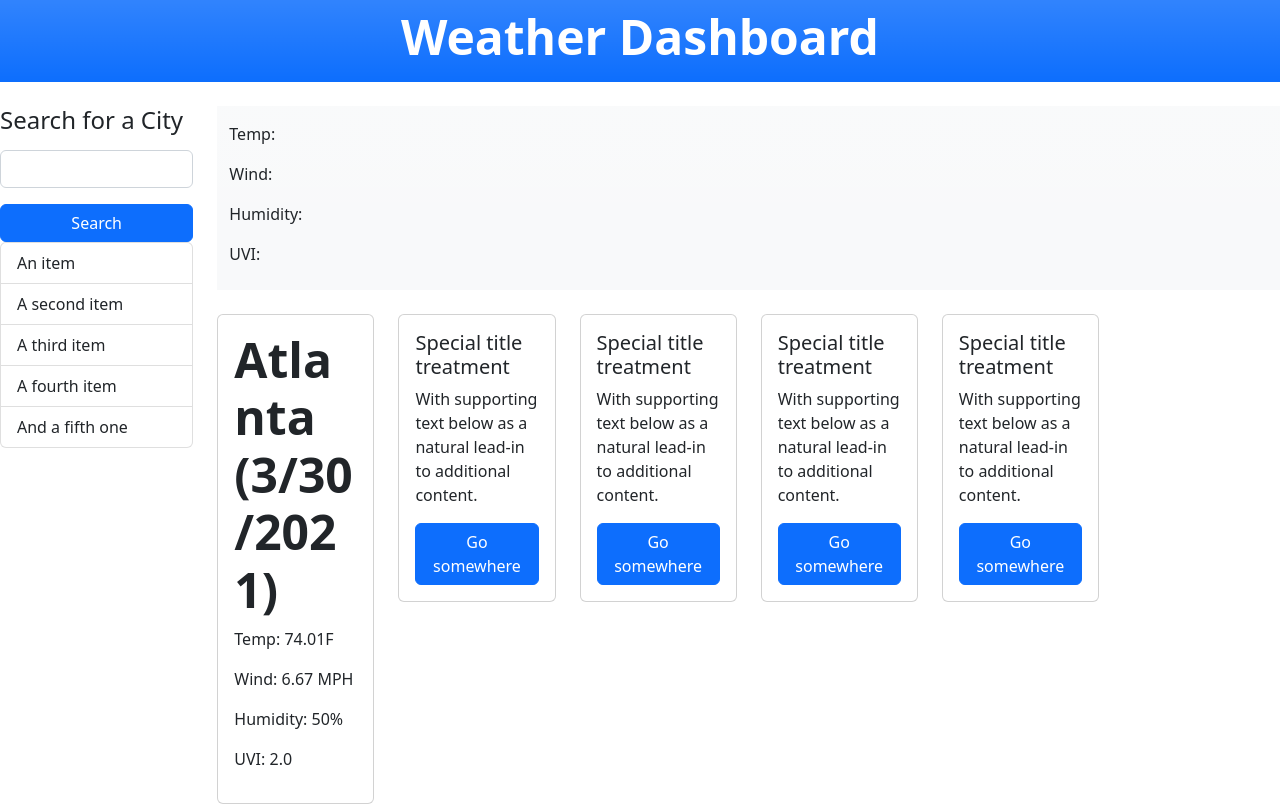
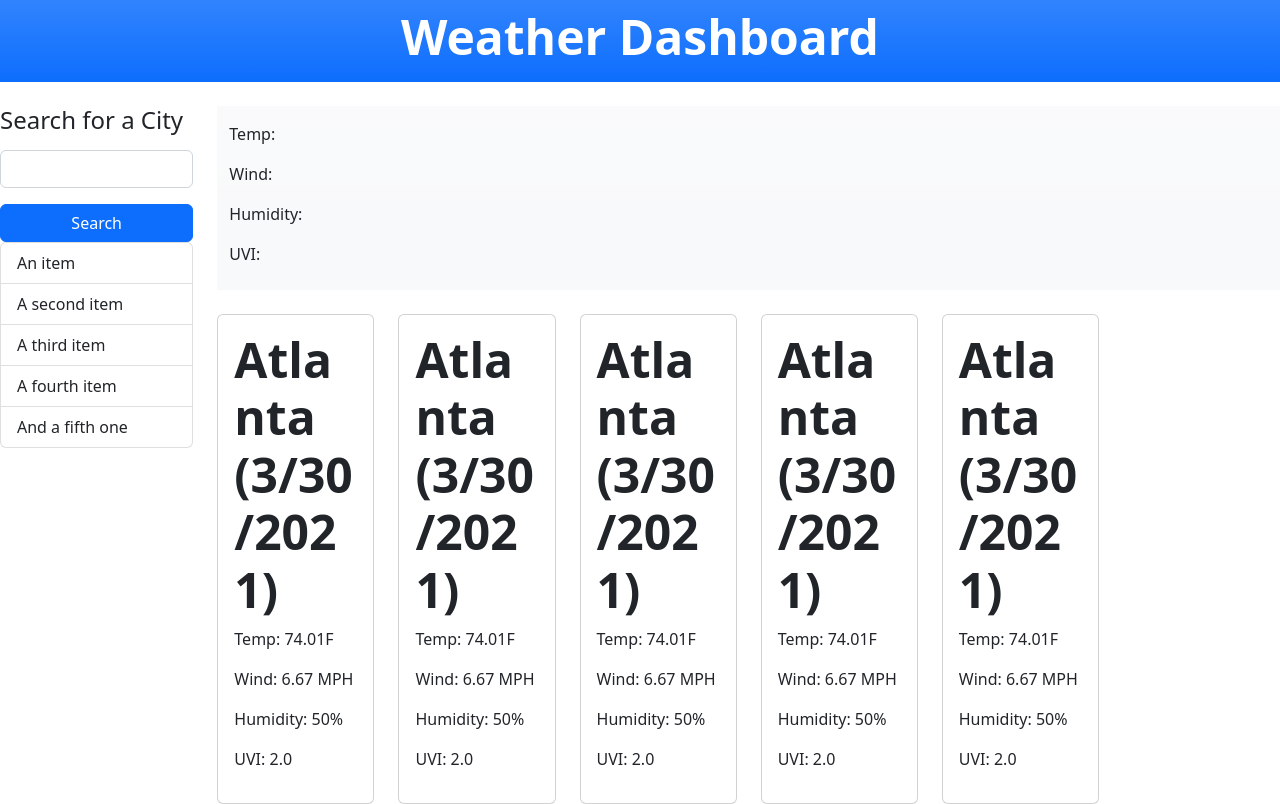
Before and after one commit to erin-maxson/current-five-day-weather-dashboard, a plain HTML site: page index.html in a window 1280 px wide. Drawn offline with nearby package versions, Linux system fonts and the light colour scheme.

Commit message:
updating 5 day weather cards and moving 5dayurl

```diff
--- a/index.html
+++ b/index.html
@@ -72,10 +72,12 @@
                 <div class="col-sm-2">
                     <div class="card">
                         <div class="card-body">
-                            <h5 class="card-title">Special title treatment</h5>
-                            <p class="card-text">With supporting text below as a natural lead-in to additional content.
-                            </p>
-                            <a href="#" class="btn btn-primary">Go somewhere</a>
+                            <h4 id="city-header-card-1" class="display-5 fw-bold">Atlanta (3/30/2021)</h4>
+                            <p>Temp: <span id="temp-1"> 74.01F</span> </p>
+                            <p>Wind: <span id="wind-1">6.67 MPH</span> </p>
+                            <p>Humidity: <span id="humidity-1"> 50%</span></p>
+                            <p>UVI: <span id="uvi-1"> 2.0</span> </p>
+
                         </div>
                     </div>
                 </div>
@@ -84,10 +86,12 @@
                 <div class="col-sm-2">
                     <div class="card">
                         <div class="card-body">
-                            <h5 class="card-title">Special title treatment</h5>
-                            <p class="card-text">With supporting text below as a natural lead-in to additional content.
-                            </p>
-                            <a href="#" class="btn btn-primary">Go somewhere</a>
+                            <h4 id="city-header-card-1" class="display-5 fw-bold">Atlanta (3/30/2021)</h4>
+                            <p>Temp: <span id="temp-1"> 74.01F</span> </p>
+                            <p>Wind: <span id="wind-1">6.67 MPH</span> </p>
+                            <p>Humidity: <span id="humidity-1"> 50%</span></p>
+                            <p>UVI: <span id="uvi-1"> 2.0</span> </p>
+
                         </div>
                     </div>
                 </div>
@@ -96,30 +100,33 @@
                 <div class="col-sm-2">
                     <div class="card">
                         <div class="card-body">
-                            <h5 class="card-title">Special title treatment</h5>
-                            <p class="card-text">With supporting text below as a natural lead-in to additional content.
-                            </p>
-                            <a href="#" class="btn btn-primary">Go somewhere</a>
+                            <h4 id="city-header-card-1" class="display-5 fw-bold">Atlanta (3/30/2021)</h4>
+                            <p>Temp: <span id="temp-1"> 74.01F</span> </p>
+                            <p>Wind: <span id="wind-1">6.67 MPH</span> </p>
+                            <p>Humidity: <span id="humidity-1"> 50%</span></p>
+                            <p>UVI: <span id="uvi-1"> 2.0</span> </p>
+
                         </div>
                     </div>
                 </div>
+
                 <div class="col-sm-2">
                     <div class="card">
                         <div class="card-body">
-                            <h5 class="card-title">Special title treatment</h5>
-                            <p class="card-text">With supporting text below as a natural lead-in to additional content.
-                            </p>
-                            <a href="#" class="btn btn-primary">Go somewhere</a>
+                            <h4 id="city-header-card-1" class="display-5 fw-bold">Atlanta (3/30/2021)</h4>
+                            <p>Temp: <span id="temp-1"> 74.01F</span> </p>
+                            <p>Wind: <span id="wind-1">6.67 MPH</span> </p>
+                            <p>Humidity: <span id="humidity-1"> 50%</span></p>
+                            <p>UVI: <span id="uvi-1"> 2.0</span> </p>
+
                         </div>
                     </div>
                 </div>
             </div>
-
-
         </div>
     </div>
 
-    <script src="https://cdnjs.cloudflare.com/ajax/libs/moment.js/2.29.3/moment.min.js"  ></script>
+    <script src="https://cdnjs.cloudflare.com/ajax/libs/moment.js/2.29.3/moment.min.js"></script>
 
     <script src="./script.js"></script>
 
--- a/script.js
+++ b/script.js
@@ -1,6 +1,8 @@
-//step 1 :define all your html static selectors
+//static selectors
 var cityEl = document.querySelector("#city")
 var cityFormEl = document.querySelector("#city-form")
+
+//current weather
 var cityHeaderEl = document.querySelector("#city-header")
 var TempEl = document.querySelector("#temp")
 var windEl = document.querySelector("#wind")
@@ -8,11 +10,12 @@ var humidEl = document.querySelector("humidity")
 var uviEl = document.querySelector("#uvi")
 var cityHeaderCard1El = document.querySelector("#city-header-card-1")
 
+//5 day weather cards
 
 
 
+//open weather api key
 var api = "43307f36c133c1b4d80feb3644b2ab3e"
-//step2: make an addEventListener on Submit and create displayDashboard - it shows current weather and last five day
 
 function displayWeather(event) {
     event.preventDefault()
@@ -26,6 +29,8 @@ function displayWeather(event) {
 
         .then(function (currentData) {
             console.log(currentData)
+
+            var fiveDayUrl =`https://api.openweathermap.org/data/2.5/onecall?lat=${currentData.coord.lat}&lon=${currentData.coord.lon}&appid=${api}&units=imperial`
 
             fetch(fiveDayUrl)
             .then(function(response){
@@ -47,8 +52,6 @@ function displayWeather(event) {
                 uviEl.innerHTML = currentData.current.uvi
                 console.log(uvEl.innerHTML)
 
-                var fiveDayUrl =`https://api.openweathermap.org/data/2.5/onecall?lat=${currentData.coord.lat}&lon=${currentData.coord.lon}&appid=${api}&units=imperial`
-
                 fetch(fiveDayUrl)
                 .then(function (response) {
                     return response.json()
```
